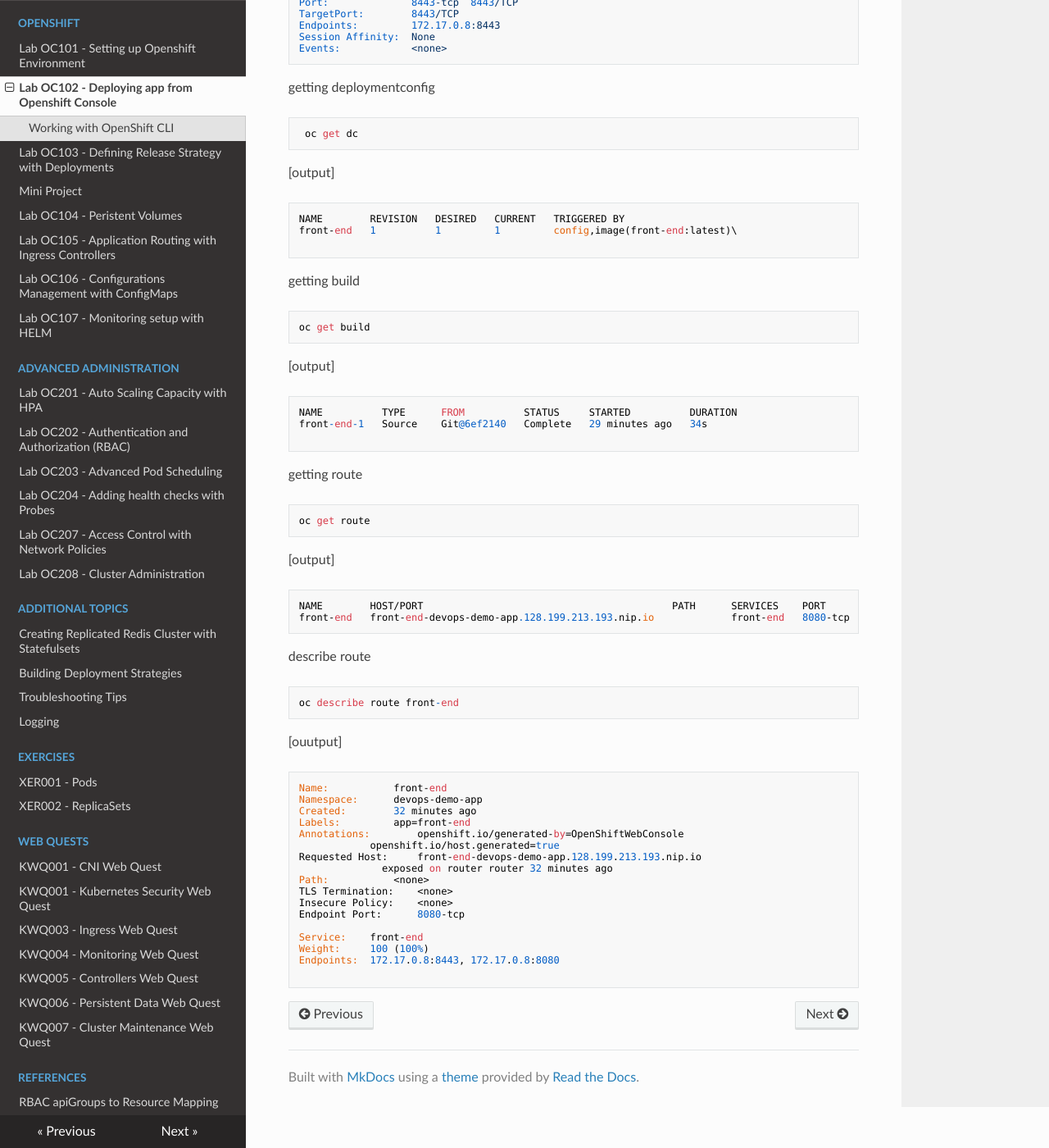
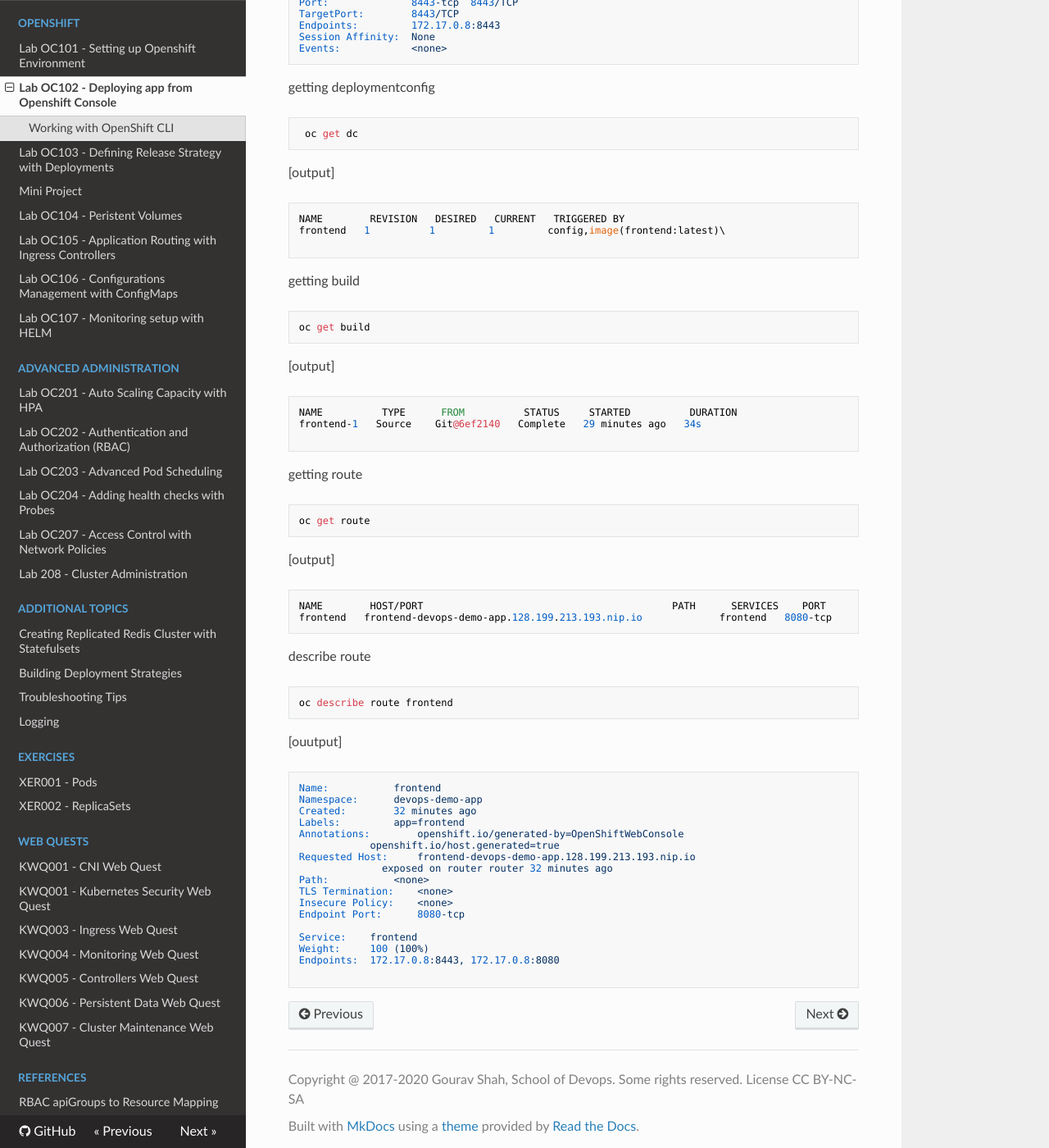
Before and after one commit to schoolofdevops/openshift-labguide, an MkDocs documentation site: the page built from chapters/02_devops_php_app.md, in a window 1280 px wide and 1400 px high, scrolled down 3484 px. Shown: the whole window at 82% size. Built offline with MkDocs 1.6.1, drawn with Linux system fonts in a browser that asks for light colours; nearby versions of some CDN libraries; old or Windows-style settings are respelled for this version of MkDocs; some of the changed text lies outside the part shown.

Commit message:
added CNAME, changed name to tutorial

````diff
--- a/chapters/02_devops_php_app.md
+++ b/chapters/02_devops_php_app.md
@@ -56,8 +56,8 @@
  [output]
 ```
  NAME                READY     STATUS      RESTARTS   AGE
-front-end-1-build   0/1       Completed   0          22m
-front-end-1-x59fd   1/1       Running     0          21m
+frontend-1-build   0/1       Completed   0          22m
+frontend-1-x59fd   1/1       Running     0          21m
 ```
 
  getting all replicas
@@ -67,7 +67,7 @@
  [output]
 ```
  NAME          DESIRED   CURRENT   READY     AGE
-front-end-1   1         1         1         22m
+frontend-1   1         1         1         22m
 ```
 
 getting all services
@@ -78,17 +78,17 @@
  [output]
 ```
  NAME        TYPE        CLUSTER-IP     EXTERNAL-IP   PORT(S)             AGE
-front-end   ClusterIP   172.30.25.85   <none>        8080/TCP,8443/TCP   24m
+frontend   ClusterIP   172.30.25.85   <none>        8080/TCP,8443/TCP   24m
 ```
- describe front-end services
+ describe frontend services
 
 ```
- oc describe svc front-end
-Name:              front-end
+ oc describe svc frontend
+Name:              frontend
 Namespace:         devops-demo-app
-Labels:            app=front-end
+Labels:            app=frontend
 Annotations:       openshift.io/generated-by=OpenShiftWebConsole
-Selector:          deploymentconfig=front-end
+Selector:          deploymentconfig=frontend
 Type:              ClusterIP
 IP:                172.30.25.85
 Port:              8080-tcp  8080/TCP
@@ -108,7 +108,7 @@
 [output]
 ```
 NAME        REVISION   DESIRED   CURRENT   TRIGGERED BY
-front-end   1          1         1         config,image(front-end:latest)\
+frontend   1          1         1         config,image(frontend:latest)\
 
 ```
 
@@ -119,7 +119,7 @@
 [output]
 ```
 NAME          TYPE      FROM          STATUS     STARTED          DURATION
-front-end-1   Source    Git@6ef2140   Complete   29 minutes ago   34s
+frontend-1   Source    Git@6ef2140   Complete   29 minutes ago   34s
 
 ```
 getting route
@@ -129,28 +129,28 @@
 [output]
 ```
 NAME        HOST/PORT                                          PATH      SERVICES    PORT       TERMINATION   WILDCARD
-front-end   front-end-devops-demo-app.128.199.213.193.nip.io             front-end   8080-tcp                 None
+frontend   frontend-devops-demo-app.128.199.213.193.nip.io             frontend   8080-tcp                 None
 ```
 describe route
 ```
-oc describe route front-end
+oc describe route frontend
 ```
 [ouutput]
 ```
-Name:			front-end
+Name:			frontend
 Namespace:		devops-demo-app
 Created:		32 minutes ago
-Labels:			app=front-end
+Labels:			app=frontend
 Annotations:		openshift.io/generated-by=OpenShiftWebConsole
 			openshift.io/host.generated=true
-Requested Host:		front-end-devops-demo-app.128.199.213.193.nip.io
+Requested Host:		frontend-devops-demo-app.128.199.213.193.nip.io
 			  exposed on router router 32 minutes ago
 Path:			<none>
 TLS Termination:	<none>
 Insecure Policy:	<none>
 Endpoint Port:		8080-tcp
 
-Service:	front-end
+Service:	frontend
 Weight:		100 (100%)
 Endpoints:	172.17.0.8:8443, 172.17.0.8:8080
 
--- a/mkdocs.yml
+++ b/mkdocs.yml
@@ -1,5 +1,5 @@
-site_name: Openshift Lab Guide
-pages:
+site_name: Openshift Tutorial
+nav:
   - Home: "index.md"
   - Just Enough Docker:
      - Lab D101 - Operating Containers: "operating-containers.md"
@@ -27,7 +27,7 @@
      - Lab OC203 - Advanced Pod Scheduling: "advanced_pod_scheduling.md"
      - Lab OC204 - Adding health checks with Probes: "pods-health-probes.md"
      - Lab OC207 - Access Control with Network Policies: "network_policies.md"
-     - Lab OC208 - Cluster Administration: "cluster-administration.md"
+     - Lab 208 - Cluster Administration: "cluster-administration.md"
   - Additional Topics:
      - Creating Replicated Redis Cluster with Statefulsets: "13_redis_statefulset.md"
      - Building Deployment Strategies: "vote-deployement_strategies.md"
@@ -50,3 +50,18 @@
 theme: readthedocs
 plugins:
     - search
+site_url: http://openshift-tutorial.schoolofdevops.com/
+site_author: Gourav Shah
+site_description: Openshift Tutorial by School of Devops
+google_analytics: ['', 'openshift-tutorial.schoolofdevops.com']
+repo_url: https://github.com/schoolofdevops/openshift-labguide
+edit_uri: edit/chapters/manuscript
+copyright: Copyright @ 2017-2020 Gourav Shah, School of Devops. Some rights reserved. License CC BY-NC-SA
+extra:
+  social:
+    - type: 'github'
+      link: 'https://github.com/schoolofdevops'
+    - type: 'twitter'
+      link: 'https://twitter.com/gouravhah'
+    - type: 'linkedin'
+      link: 'https://www.linkedin.com/in/gouravshah'
````
Also changed, not shown: chapters/index.md (+2 -2 lines), chapters/oc-cluster-up.md (+2 -2 lines), 1 other file.
